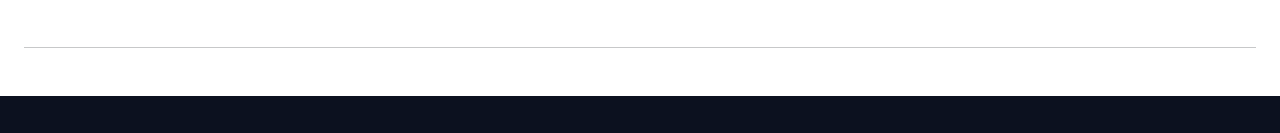
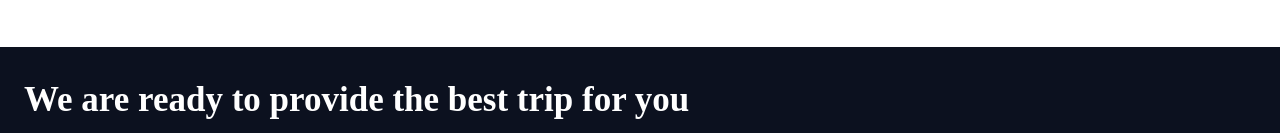
Before and after one commit to Fajarudheen-PA/ledgerWeb-travels-React, a React (Create React App) app: page / in a window 1280 px wide. Shown: the part 1771-1904 px from the top of the page. Built offline with nearby package versions, Linux system fonts and the light colour scheme.

Commit message:
removed horizontal tag at the end of the TopDeals module

```diff
--- a/src/components/TopDeals/TopDeals.css
+++ b/src/components/TopDeals/TopDeals.css
@@ -1,5 +1,5 @@
 .topdeals {
-  padding: 0 0 32px 0;
+  padding: 0 0 40px 0;
   background-color: #ffffff;
 }
 .topdeals__main-head {
--- a/src/components/TopDeals/TopDeals.js
+++ b/src/components/TopDeals/TopDeals.js
@@ -64,7 +64,6 @@ function TopDeals() {
           </div>
 
         </div>
-        <hr />
       </div>
     </div>
   )
--- a/src/components/TopDeals/TopDeals.scss
+++ b/src/components/TopDeals/TopDeals.scss
@@ -1,7 +1,7 @@
 @import '../../styles/variables.scss';
 
 .topdeals{
-    padding: 0 0 $spacer-5 0;
+    padding: 0 0 $spacer-6 0;
     background-color: $color-white;
 
     &__main-head{
```
